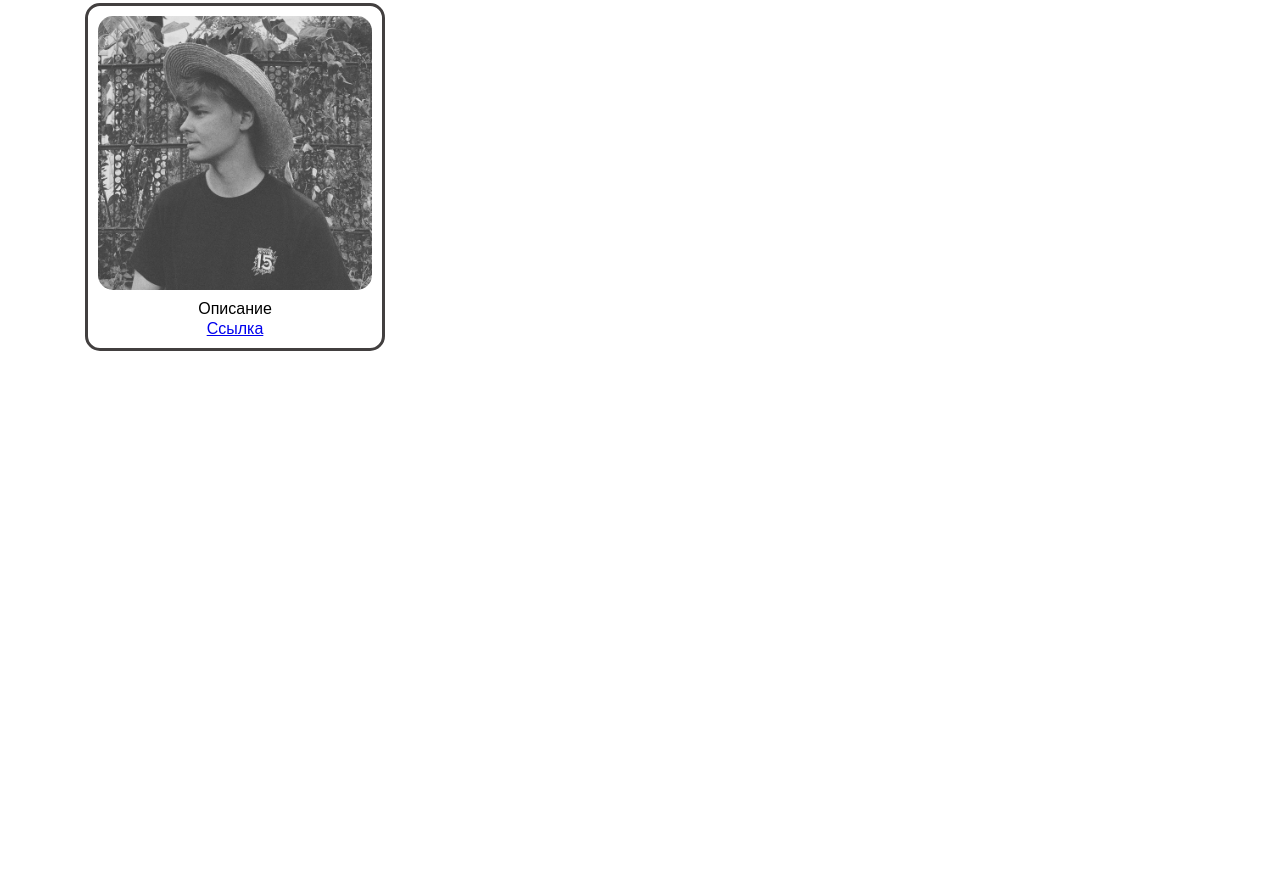
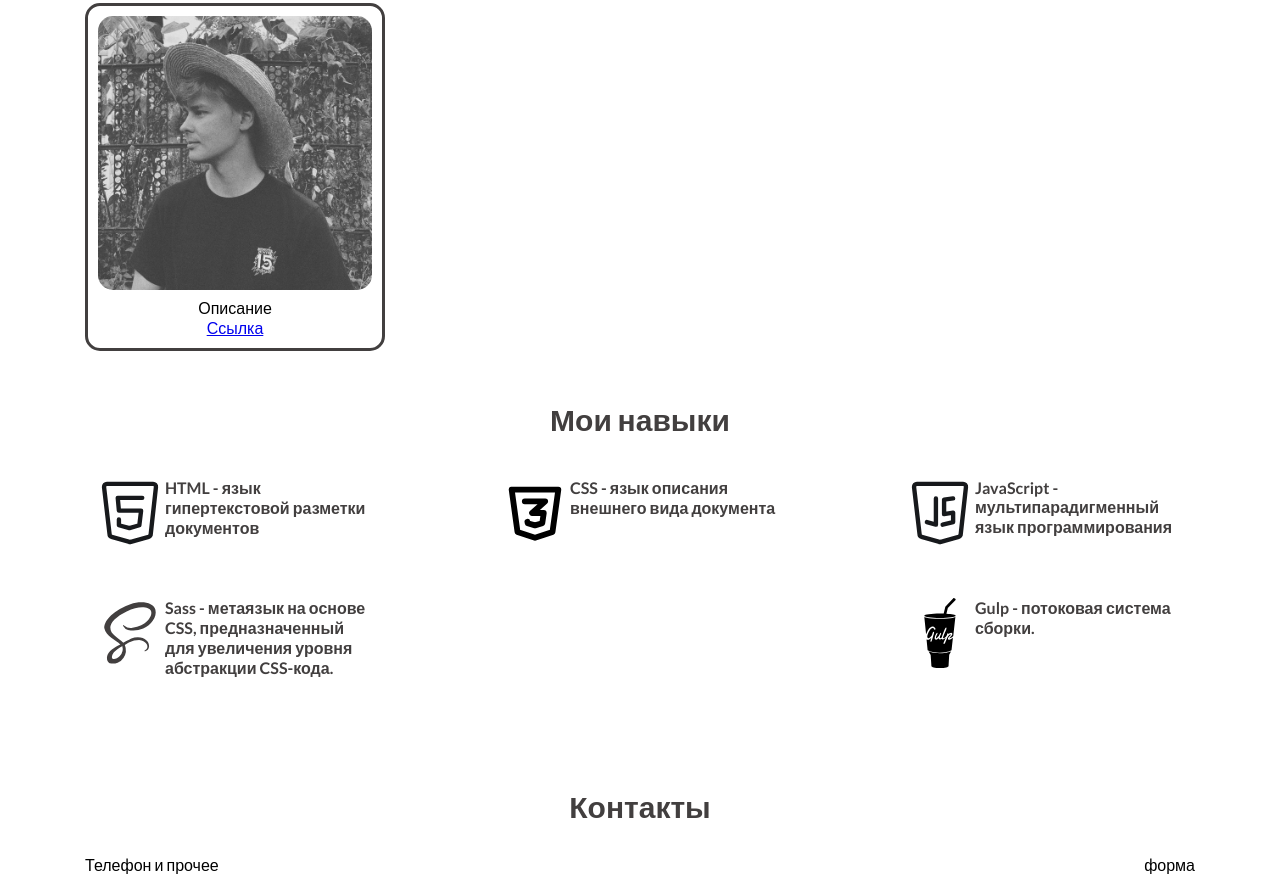
Before and after one commit to Konstantinys88/MyHouse, a website: page src/index.html in a window 1280 px wide. Shown: the part 1312-2187 px from the top of the page. Before the commit the page ends 1663 px from the top, so only its background shows below. Drawn offline with Linux system fonts and the light colour scheme.

Commit message:
contacts

```diff
--- a/src/index.html
+++ b/src/index.html
@@ -25,7 +25,7 @@
                     <nav class="header__navigation">
                         <a href="#" class="header__navigation-a">Главная</a>
                         <a href="#" class="header__navigation-a">Мои работы</a>
-                        <a href="#" class="header__navigation-a">Обо мне</a>
+                        <a href="#" class="header__navigation-a">Мои навыки</a>
                         <a href="#" class="header__navigation-a">Контакты</a>
                     </nav>
                 </menu>
@@ -54,6 +54,7 @@
                     <img src="img/photo-transformed.png" alt="photo">
                 </div>
             </div>
+            <a href="#" class="my-info__arrow"><img src="img/downarrow.svg" alt="arrow"></a>
         </div>
     </section>
 
@@ -85,7 +86,43 @@
         </div>
     </section>
 
+    <section class="skills">
+        <div class="container">
+            <div class="skills__title title">Мои навыки</div>
+            <div class="skills__wrapper">
+                <div class="skills__item">
+                    <img src="img/html.svg" alt="html">
+                    <p>HTML - язык гипертекстовой разметки документов</p>
+                </div>
+                <div class="skills__item">
+                    <img src="img/css.svg" alt="css">
+                    <p>CSS - язык описания внешнего вида документа </p>
+                </div>
+                <div class="skills__item">
+                    <img src="img/java_script.svg" alt="js">
+                    <p>JavaScript - мультипарадигменный язык программирования</p>
+                </div>
+                <div class="skills__item">
+                    <img src="img/scss.svg" alt="scss">
+                    <p>Sass - метаязык на основе CSS, предназначенный для увеличения уровня абстракции CSS-кода.</p>
+                </div>
+                <div class="skills__item">
+                    <img src="img/gulp.svg" alt="gulp">
+                    <p>Gulp - потоковая система сборки.</p>
+                </div>
+            </div>
+        </div>
+    </section>
 
+    <section class="contacts">
+        <div class="container">
+            <div class="contacts__title title">Контакты</div>
+            <div class="contacts__wrapper">
+                <div class="contacts__tel">Телефон и прочее</div>
+                <div class="contacts__form">форма</div>
+            </div>
+        </div>
+    </section>
 
     <footer class="footer">
     </footer>
--- /dev/null
+++ b/src/styles/block/_contacts.scss
@@ -0,0 +1,11 @@
+.contacts {
+    padding-top: 100px;
+    &__title {
+        text-align: center;
+    }
+    &__wrapper {
+        padding-top: 30px;
+        display: flex;
+        justify-content: space-between;
+    }
+}
--- a/src/styles/block/_header.scss
+++ b/src/styles/block/_header.scss
@@ -2,10 +2,11 @@
     background-color:rgb(255, 255, 255 , 0.7);
     position: fixed;
     width: 100%;
+    z-index: 10;
     &__wrapper {
         padding: 10px;
         display: flex;
-        justify-content: space-around;
+        justify-content: space-between;
         align-items: center;
         // background-color:rgb(188, 205, 199);
         width: 100%;
--- a/src/styles/block/_myInfo.scss
+++ b/src/styles/block/_myInfo.scss
@@ -2,8 +2,12 @@
     padding: 150px 25px 0;
     height: 100vh;
     &__wrapper {
+        margin-top: 25px;
         display: flex;
         justify-content: space-around;
+        border: 1mm solid $text-color;
+        border-radius: 15px;
+
     }
     &__content {
         h2 {
@@ -23,4 +27,16 @@
             max-width: 500px;
         }
     }
+    &__arrow {
+        // padding-top: 20px;
+        width: 50px;
+        height: 50px;
+        img {
+            position: relative;
+            left: 50%;
+            transform: translateX(-50%);
+            padding-top: 80px;
+            width: 50px;
+        }
+    }
 }
--- /dev/null
+++ b/src/styles/block/_skills.scss
@@ -0,0 +1,35 @@
+.skills {
+    padding-top: 50px;
+    &__title {
+        text-align: center;
+    }
+    &__wrapper {
+        padding-top: 30px;
+        display: flex;
+        justify-content: space-between;
+        flex-wrap: wrap;
+        gap: 30px;
+        // align-items: center;
+    }
+    &__item {
+        display: flex;
+        justify-content: space-between;
+        max-width: 300px;
+        padding: 10px;
+        // border: 1mm solid $text-color;
+        // border-radius: 15px;
+        img {
+            width: 70px;
+            height: 70px;
+        }
+        p {
+            // display: flex;
+            // align-items:end;
+            position: relative;
+            font-size: 16px;
+            font-weight: bold;
+            color: $text-color;
+
+        }
+    }
+}
--- a/src/styles/main.scss
+++ b/src/styles/main.scss
@@ -16,7 +16,8 @@ html {
 @import 'block/header';
 @import 'block/myInfo';
 @import 'block/works';
-
+@import 'block/skills';
+@import 'block/contacts';
 
 @import 'block/footer';
 
```
Also changed, not shown: src/css/main.css, src/css/main.min.css, src/img/css.svg (added), src/img/downarrow.svg (added), src/img/gulp.svg (added), src/img/html.svg (added), src/img/java_script.svg (added), src/img/scss.svg (added), 2 other files.
